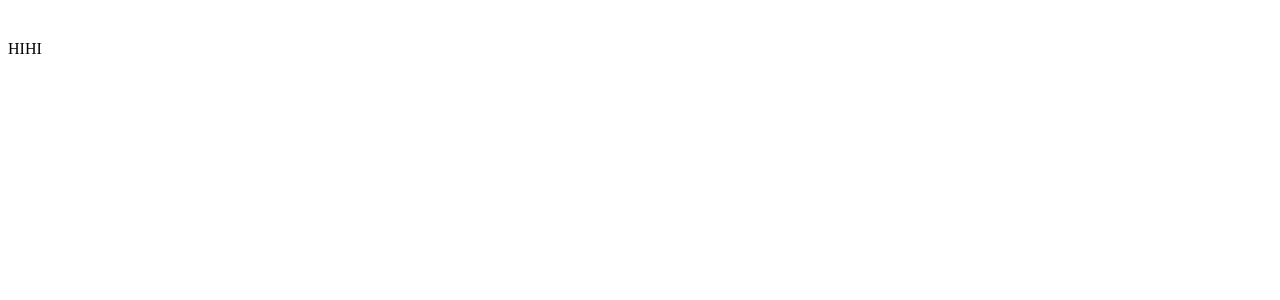
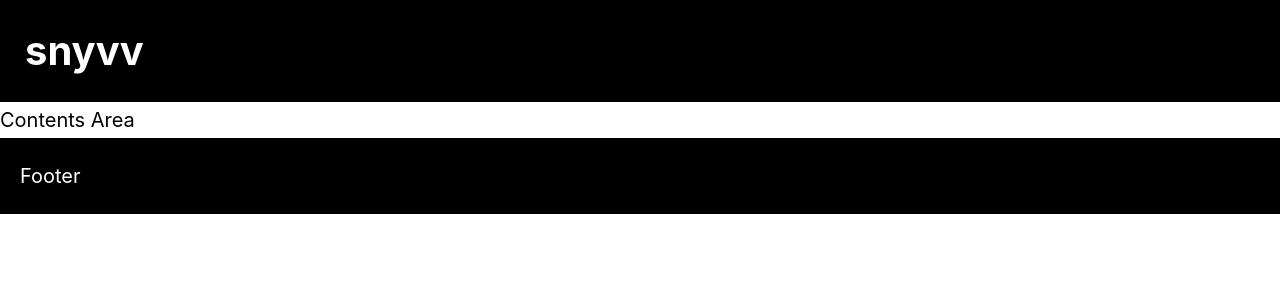
Before and after one commit to snyvvZ/react, a React (Create React App) app: page / in a window 1280 px wide. Shown: the top 300 px of the page. Built offline with nearby package versions, Linux system fonts and the light colour scheme.

Commit message:
layout 구성

```diff
--- a/src/App.js
+++ b/src/App.js
@@ -1,13 +1,25 @@
 import React from "react";
 import styled from "styled-components";
+import GlobalStyle from "./global/GlobalStyle";
+import Header from "./components/Header";
+import Contents from "./components/Contents";
+import Footer from "./components/Footer";
 
 const StyledWrapper = styled.main`
-  width: 1280px;
-  margin: 40px auto;
+  display: grid;
 `;
 
-const App = () => {
-  return <StyledWrapper>HIHI</StyledWrapper>;
+const App = ({ children }) => {
+  return (
+    <>
+      <GlobalStyle />
+      <StyledWrapper>
+        <Header>snyvv</Header>
+        <Contents>Contents Area</Contents>
+        <Footer />
+      </StyledWrapper>
+    </>
+  );
 };
 
 export default App;
--- /dev/null
+++ b/src/components/Contents.js
@@ -0,0 +1,13 @@
+import React from "react";
+import styled from "styled-components";
+
+const StyledContents = styled.section`
+  width: 1280px;
+  margin: 0 auto;
+`;
+
+const Contents = ({ children }) => {
+  return <StyledContents>{children}</StyledContents>;
+};
+
+export default Contents;
--- /dev/null
+++ b/src/components/Footer.js
@@ -0,0 +1,14 @@
+import React from "react";
+import styled from "styled-components";
+
+const StyledFooter = styled.footer`
+  padding: 20px;
+  background-color: black;
+  color: white;
+`;
+
+const Footer = () => {
+  return <StyledFooter>Footer</StyledFooter>;
+};
+
+export default Footer;
--- /dev/null
+++ b/src/components/Header.js
@@ -0,0 +1,22 @@
+import React from "react";
+import styled from "styled-components";
+
+const StyledHeader = styled.header`
+  background-color: black;
+`;
+
+const StyledTitle = styled.h1`
+  padding: 15px 25px;
+  font-size: 40px;
+  color: white;
+`;
+
+const Header = () => {
+  return (
+    <StyledHeader>
+      <StyledTitle>snyvv</StyledTitle>
+    </StyledHeader>
+  );
+};
+
+export default Header;
--- /dev/null
+++ b/src/global/GlobalStyle.js
@@ -0,0 +1,97 @@
+import { createGlobalStyle } from "styled-components";
+
+const GlobalStyle = createGlobalStyle`
+
+
+header, footer, section, article, aside, nav, hgroup, details, menu, figure, figcaption {
+  display: block;
+}
+
+html, body, h1, h2, h3, h4, h5, h6, ol, ul, div, li, dl, dt, dd, form, iframe, p, a, span, blockquote, i, figure, fieldset, img, table, th, td, input, textarea, select, caption, button, pre, small {
+  margin: 0;
+  padding: 0;
+}
+
+html, body {
+  height: 100%;
+}
+
+body {
+  font-family: '-apple-system', 'HelveticaNeue', "Roboto", "Noto Sans KR", "helvetica", "Gulim", sans-serif;
+  font-size: 20px;
+	color: #000;
+	line-height: 1.8;
+}
+
+h1, h2, h3, h4, h5, h6 {
+	font-size: inherit;
+}
+
+ol, ul {
+  list-style: none;
+}
+
+fieldset {
+  border: 0 solid transparent;
+}
+
+img {
+  border: none;
+  line-height: 0;
+  vertical-align: top;
+}
+
+table {
+  border-collapse: collapse;
+}
+
+table, th, td {
+  border-spacing: 0;
+}
+
+input,
+textarea,
+select {
+  font-family: inherit;
+  color: #000;
+  vertical-align: middle;
+  border: 0;
+  border-radius: 0;
+  outline: none;
+}
+
+caption {
+  visibility: hidden;
+  width: 0;
+  height: 0;
+  font-size: 0;
+  line-height: 0;
+}
+
+button {
+  appearance: none;
+  font-family: inherit;
+  font-size: inherit;
+  border: 0;
+  cursor: pointer;
+  background: none;
+	outline: none;
+  line-height: 1.5;
+}
+
+button::-moz-focus-inner {
+  border: 0;
+  padding: 0;
+}
+
+em {
+  font-style: normal;
+}
+
+a {
+  text-decoration: none;
+  color: inherit;
+}
+`;
+
+export default GlobalStyle;
```
